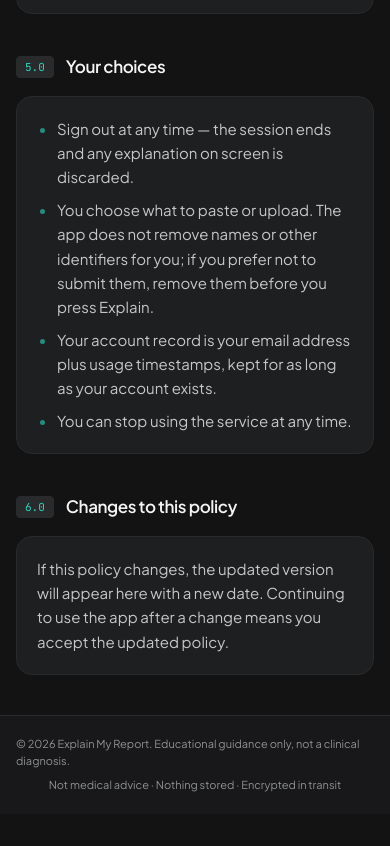
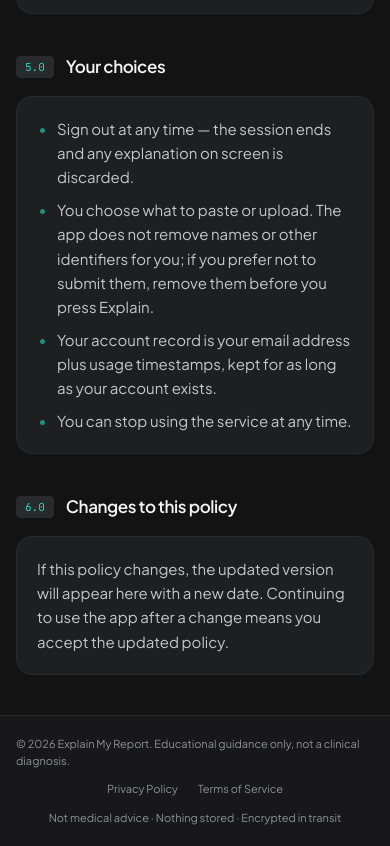
Before and after one commit to Rehan-nawroz/Explain-My-Report, a Next.js app: page /privacy in a window 390 px wide. Shown: the part 3762-4608 px from the top of the page. Before the commit the page ends 4576 px from the top, so only its background shows below. Built offline with nearby package versions, Linux system fonts and the light colour scheme.

Commit message:
Link Privacy and Terms from the shared footer
Replace the plain-text mention with real /privacy and /terms navigation so every screen can reach the policies. The legal links sit centered between the copyright and the trust line, using the primary teal hover token; mobile stacks them.

```diff
--- a/components/app-footer.tsx
+++ b/components/app-footer.tsx
@@ -1,16 +1,29 @@
+import Link from "next/link";
+
 /**
- * Footer shared by all screens. The mock's Privacy / Terms / Disclaimer
- * links have no destination pages yet, so they render as plain text rather
- * than dead links (see DESIGN.md "Product constraints").
+ * Footer shared by all screens. Privacy Policy and Terms of Service link to
+ * the real pages (/privacy, /terms); the trust line stays plain text because
+ * it is a statement, not a destination.
  */
 export default function AppFooter() {
   return (
     <footer className="mt-auto w-full border-t border-line-soft bg-[#18181b]">
-      <div className="mx-auto flex max-w-7xl flex-col items-center justify-between gap-2 px-4 py-5 text-[11px] text-ink-muted sm:px-6 md:flex-row">
+      <div className="mx-auto flex max-w-7xl flex-col items-center justify-between gap-3 px-4 py-5 text-[11px] text-ink-muted sm:px-6 md:flex-row">
         <p>
           © {new Date().getFullYear()} Explain My Report. Educational guidance
           only, not a clinical diagnosis.
         </p>
+        <nav aria-label="Legal" className="flex items-center gap-5">
+          <Link
+            href="/privacy"
+            className="transition-colors hover:text-primary"
+          >
+            Privacy Policy
+          </Link>
+          <Link href="/terms" className="transition-colors hover:text-primary">
+            Terms of Service
+          </Link>
+        </nav>
         <p className="text-ink-muted">
           Not medical advice · Nothing stored · Encrypted in transit
         </p>
```
